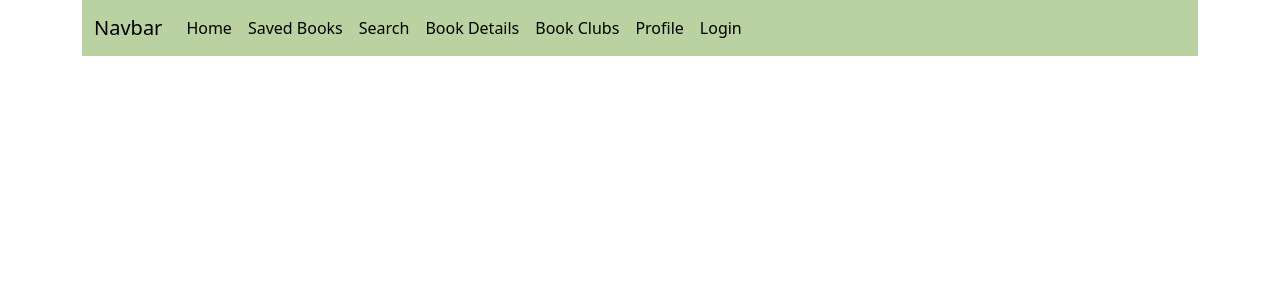
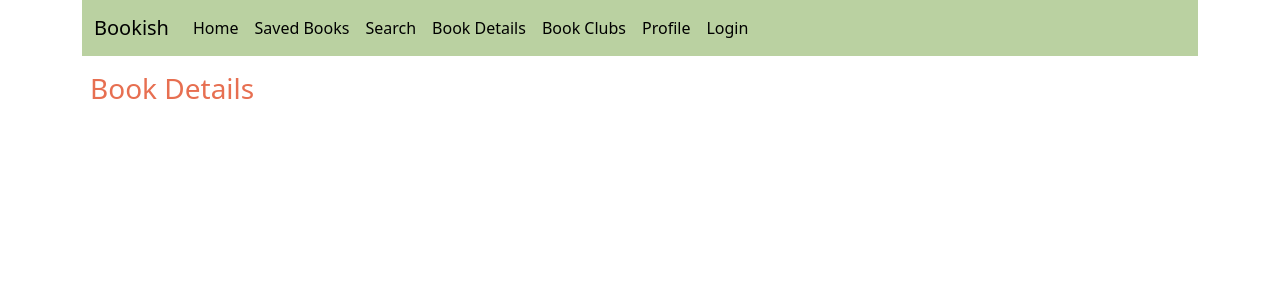
Before and after one commit to juliakerr26/cs4550-capstone-project, a React (Create React App) app: page /book-details/1 in a window 1280 px wide. Shown: the top 300 px of the page. Built offline with nearby package versions, Linux system fonts and the light colour scheme; no server answers.

Commit message:
reformatting some text for consistency

```diff
--- a/src/home/index.js
+++ b/src/home/index.js
@@ -87,7 +87,7 @@ const Home = () => {
 
     return (
         <div className="row mb-2">
-            <h1>Home</h1>
+            <h3 className="d-inline-block txt-dark-orange ps-3 pt-3">Home</h3>
             {/* left sidebar go here whatever it is*/}
             <div className="col-9">
                 {
--- a/src/search/index.js
+++ b/src/search/index.js
@@ -28,12 +28,13 @@ const Search = () => {
     }); // , [queryTerm] // for dependencies
     return (
         <>
+        <h3 className="d-inline-block txt-dark-orange ps-2 pt-3">Search for Books</h3>
             <div className="input-group p-2">
                 <div className="col-8 align-self-center position-relative">
                     <input type="search" id="search-bar" className="form-control"
                            placeholder="Search" value={queryTerm} onChange={(event) => setQuery(event.target.value)}/>
                 </div>
-                <button type="button" className="btn bg-dark-green p-2" onClick={searchForBooks}>
+                <button type="button" className="btn p-2" onClick={searchForBooks}>
                     <i className="fas fa-search"></i>
                 </button>
             </div>
@@ -44,7 +45,7 @@ const Search = () => {
                         <BookPreview book={result}/>
                     )))
                     ||
-                    <h2 className={"m-2"}>Search for Books</h2>
+                    <h5 className={"m-2 fw-light fst-italic txt-dark-green"}>Enter a search to view books!</h5>
                 }
             </div>
             {/*<pre>{JSON.stringify(results, null, 2)}</pre>*/}
--- a/src/shared/book-details.js
+++ b/src/shared/book-details.js
@@ -38,7 +38,8 @@ const BookDetails = () => {
 
   return (
     <div>
-      {book.id && (<div className="row pt-5 pb-5">
+      <h3 className="d-inline-block txt-dark-orange ps-2 pt-3">Book Details</h3>
+      {book.id && (<div className="row pb-5">
         <div className="col-4 text-center">
           <div className="bg-light-green rounded">
             <img src={book.volumeInfo.imageLinks && book.volumeInfo.imageLinks.medium} className="img-fluid p-3" />
--- a/src/shared/nav-bar.js
+++ b/src/shared/nav-bar.js
@@ -6,7 +6,7 @@ const NavBar = () => {
   return (
     <nav className="navbar navbar-expand-lg navbar-light" style={{ backgroundColor: '#bad1a1' }}>
       <div className="container-fluid">
-        <a className="navbar-brand">Navbar</a>
+        <a className="navbar-brand">Bookish</a>
         <button
           className="navbar-toggler"
           type="button"
```
